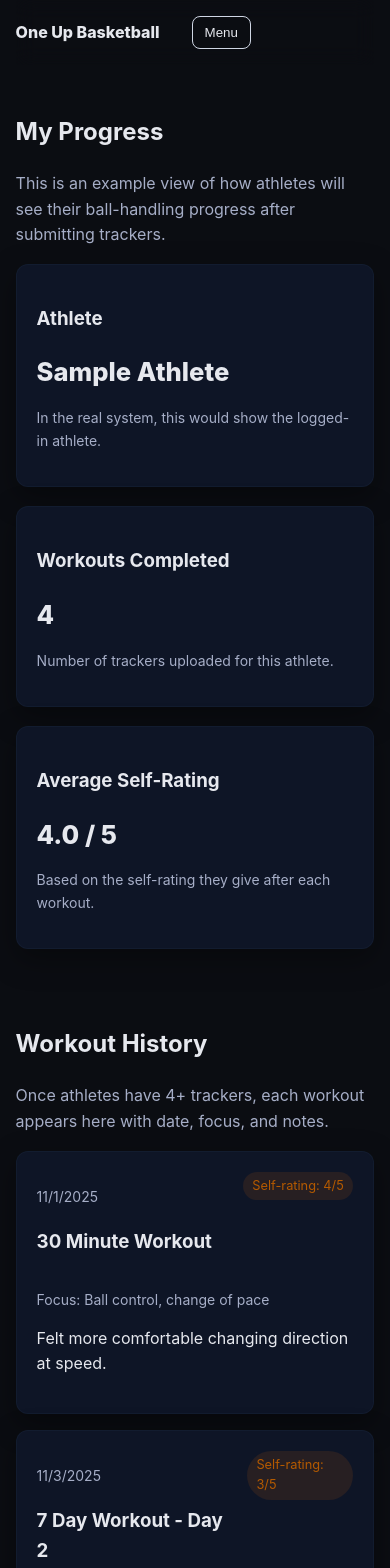
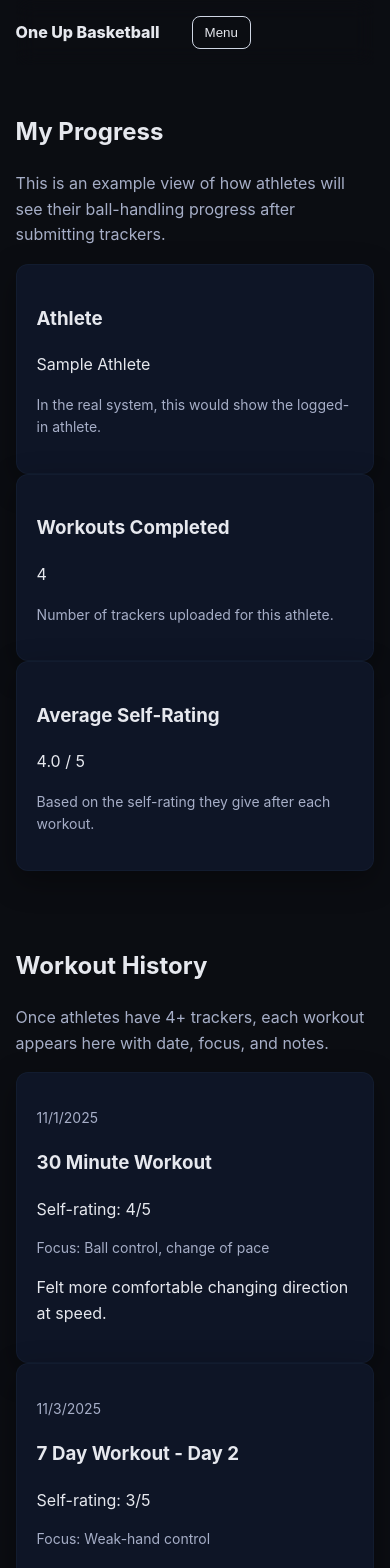
Before and after one commit to pd95501/One-Up-Ball-Handling-Draft, a Next.js app: page /progress in a window 390 px wide. Shown: the top 1568 px of the page. Built offline with nearby package versions, Linux system fonts and the light colour scheme.

Commit message:
Update styles.css

```diff
--- a/public/styles.css
+++ b/public/styles.css
@@ -14,48 +14,42 @@
   --shadow:0 10px 30px rgba(0,0,0,.35);
 }
 
-/* ============================================================
-   THEME: LIGHT (Payhip-style clean white)
-   ============================================================ */
+/* THEME: LIGHT (Payhip-style clean white) */
 :root[data-theme="light"]{
   --bg:#ffffff;
   --panel:#f7f8fb;
   --text:#0b0d12;
   --muted:#55617b;
   --ring: rgba(255,122,0,.25);
-
+  --shadow:0 6px 20px rgba(20,30,50,.12);
   background:
     radial-gradient(900px 600px at 15% -10%, rgba(255,122,0,.10), transparent 60%),
     radial-gradient(800px 500px at 110% -20%, rgba(0,229,255,.08), transparent 55%),
     #ffffff;
 }
 
-/* ============================================================
-   THEME: ORANGE (Warm premium training aesthetic)
-   ============================================================ */
+/* THEME: ORANGE (warm variant, if ever used) */
 :root[data-theme="orange"]{
   --bg:#fff3e6;
   --panel:#ffffff;
   --text:#0b0d12;
   --muted:#5b5f6d;
   --ring: rgba(255,122,0,.35);
-
+  --shadow:0 8px 24px rgba(255,122,0,.15);
   background:
     radial-gradient(900px 600px at 10% -10%, rgba(255,122,0,.20), transparent 60%),
     radial-gradient(800px 500px at 110% -20%, rgba(255,209,102,.20), transparent 55%),
     #fff7ef;
 }
 
-/* ============================================================
-   THEME: DARK (Original neon/cyber aesthetic)
-   ============================================================ */
+/* THEME: DARK (original neon look, still available if needed) */
 :root[data-theme="dark"]{
   --bg:#0b0d12;
   --panel:#0e1526;
   --text:#e6e8ee;
   --muted:#a6aec7;
   --ring: rgba(0,229,255,.45);
-
+  --shadow:0 10px 30px rgba(0,0,0,.35);
   background:
     radial-gradient(800px 500px at 10% -10%, rgba(0,229,255,.12), transparent 60%),
     radial-gradient(600px 400px at 110% -20%, rgba(139,92,246,.14), transparent 60%),
@@ -65,9 +59,6 @@
 /* Default root background override */
 :root{ background: var(--bg); }
 
-/* ============================================================
-   GLOBAL ELEMENTS
-   ============================================================ */
 *{box-sizing:border-box}
 html,body{height:100%}
 
@@ -99,9 +90,7 @@ body{
 }
 .section__header{margin-bottom:1rem}
 
-/* ============================================================
-   HEADER + NAV
-   ============================================================ */
+/* HEADER + NAV */
 .site-header{
   position:sticky;
   top:0; z-index:50;
@@ -118,36 +107,11 @@ body{
   color:var(--text);
 }
 
-.theme-switch{
-  display:flex;
-  gap:.5rem;
-  margin-left:auto;
-}
-
-.chip{
-  padding:.45rem .7rem;
-  border-radius:999px;
-  font-weight:700;
-  cursor:pointer;
-  border:1px solid #d6dbe6;
-  background:#fff;
-  color:#0b0d12;
-}
-:root[data-theme="dark"] .chip{
-  background:#0f1729;
-  border-color:#2a3347;
-  color:#e6e8ee;
-}
-:root[data-theme="orange"] .chip{
-  background:#ffffff;
-  border-color:#ffddb3;
-}
-
 .site-nav{
   display:flex;
   align-items:center;
   gap:1.2rem;
-  margin-left:1rem;
+  margin-left:auto;
 }
 .site-nav a{
   color:var(--text);
@@ -165,9 +129,7 @@ body{
   color:var(--text);
 }
 
-/* ============================================================
-   HERO SECTION
-   ============================================================ */
+/* HERO */
 .hero{
   display:grid;
   grid-template-columns:1.1fr .9fr;
@@ -185,11 +147,13 @@ body{
 .accent{
   background:linear-gradient(90deg, var(--accent), #ffd166);
   -webkit-background-clip:text;
+  background-clip:text;
   color:transparent;
 }
 .glow{
   background:linear-gradient(90deg, var(--glow), var(--halo));
   -webkit-background-clip:text;
+  background-clip:text;
   color:transparent;
 }
 
@@ -226,24 +190,12 @@ body{
   background:radial-gradient(circle at 70% 70%, var(--halo), transparent 60%);
 }
 
-/* ============================================================
-   BRANDS
-   ============================================================ */
-.brands{text-align:center; padding:1rem 0 2rem}
-.brands ul{
-  list-style:none;
-  padding:0;
-  margin:.5rem 0 0;
-  display:flex;
-  gap:1.25rem;
-  justify-content:center;
-  flex-wrap:wrap;
+/* GRID / CARDS */
+.grid-3{
+  display:grid;
+  gap:1.2rem;
+  grid-template-columns:repeat(3, minmax(0,1fr));
 }
-
-/* ============================================================
-   GRID + CARDS
-   ============================================================ */
-.grid-3{display:grid; gap:1.2rem; grid-template-columns:repeat(3,1fr)}
 
 .card{
   background:var(--panel);
@@ -252,19 +204,22 @@ body{
   border:1px solid rgba(40,60,90,.18);
   box-shadow:var(--shadow);
 }
-
 .card--primary{
   border-color:rgba(255,122,0,.4);
   box-shadow:0 0 25px rgba(255,122,0,.20);
 }
 
-/* ============================================================
-   POSTS (BLOG PREVIEW)
-   ============================================================ */
+/* FEATURES / POSTS */
+.features .feature{
+  padding:1.25rem;
+  border-radius:var(--radius);
+  background:var(--panel);
+  border:1px solid rgba(40,60,90,.18);
+}
 .post{
   padding:1.1rem;
+  border-radius:var(--radius);
   background:var(--panel);
-  border-radius:var(--radius);
   border:1px solid rgba(40,60,90,.18);
 }
 .post__thumb{
@@ -278,29 +233,12 @@ body{
   margin-bottom:.75rem;
 }
 
-/* ============================================================
-   FEATURES
-   ============================================================ */
-.features .feature{
-  padding:1.25rem;
-  border-radius:var(--radius);
-  background:var(--panel);
-  border:1px solid rgba(40,60,90,.18);
-}
-.feature__icon{
-  font-size:1.25rem;
-  margin-bottom:.25rem;
-}
-
-/* ============================================================
-   CONTACT FORM
-   ============================================================ */
+/* CONTACT FORM */
 .contact-form{
   display:grid;
   gap:.75rem;
   max-width:560px;
 }
-
 .contact-form input,
 .contact-form textarea{
   width:100%;
@@ -310,13 +248,11 @@ body{
   background:#ffffff;
   color:var(--text);
 }
-
 :root[data-theme="dark"] .contact-form input,
 :root[data-theme="dark"] .contact-form textarea{
   background:#0f1729;
   border-color:#2a3347;
 }
-
 .contact-form input:focus,
 .contact-form textarea:focus{
   box-shadow:0 0 0 4px var(--ring);
@@ -324,9 +260,7 @@ body{
   outline:none;
 }
 
-/* ============================================================
-   BUTTONS
-   ============================================================ */
+/* BUTTONS */
 .btn{
   display:inline-flex;
   align-items:center;
@@ -339,25 +273,21 @@ body{
   color:#05080f;
   background:linear-gradient(90deg, var(--accent), #ffd166);
   box-shadow:0 0 24px rgba(255,122,0,.15);
+  border:none;
 }
-
 .btn--ghost{
   background:linear-gradient(90deg, var(--glow), var(--halo));
   color:#05080f;
 }
-
 .btn--sm{
   padding:.6rem .85rem;
   font-weight:700;
 }
-
 .btn--block{
   width:100%;
 }
 
-/* ============================================================
-   FOOTER
-   ============================================================ */
+/* FOOTER */
 .site-footer{
   border-top:1px solid rgba(40,60,90,.18);
   padding:2rem 0;
@@ -367,7 +297,6 @@ body{
   align-items:center;
   justify-content:space-between;
 }
-
 .site-footer nav a{
   color:var(--muted);
   text-decoration:none;
@@ -375,7 +304,39 @@ body{
 }
 
 /* ============================================================
-   MOBILE
+   VIDEO WRAPPER (responsive iframes)
+   ============================================================ */
+.video-center{
+  display:flex;
+  justify-content:center;
+  width:100%;
+}
+
+.video-center .video-wrapper{
+  max-width:800px;   /* adjust to taste */
+  width:100%;
+}
+
+.video-wrapper{
+  position:relative;
+  width:100%;
+  padding-top:56.25%; /* 16:9 ratio */
+  border-radius:12px;
+  overflow:hidden;
+  box-shadow:var(--shadow);
+  border:1px solid rgba(40,60,90,.18);
+  background:#000;
+}
+
+.video-wrapper iframe{
+  position:absolute;
+  inset:0;
+  width:100%;
+  height:100%;
+}
+
+/* ============================================================
+   RESPONSIVE
    ============================================================ */
 @media (max-width:900px){
   .hero{grid-template-columns:1fr}
@@ -398,75 +359,3 @@ body{
 
   .grid-3{grid-template-columns:1fr}
 }
-
-/* ============================================================
-   PROGRESS PAGE
-   ============================================================ */
-.progress-summary{
-  display:grid;
-  gap:1.2rem;
-  grid-template-columns:repeat(3, minmax(0,1fr));
-}
-
-.progress-value{
-  font-size:1.6rem;
-  font-weight:800;
-  margin:.25rem 0;
-}
-
-.progress-list{
-  display:grid;
-  gap:1rem;
-}
-
-.progress-item__top{
-  display:flex;
-  justify-content:space-between;
-  align-items:flex-start;
-  gap:1rem;
-}
-
-.progress-tag{
-  padding:.25rem .6rem;
-  border-radius:999px;
-  font-size:.8rem;
-  background:rgba(255,122,0,.1);
-  color:#b45a00;
-}
-
-:root[data-theme="dark"] .progress-tag{
-  background:rgba(0,229,255,.12);
-  color:#8af3ff;
-}
-
-.progress-notes{
-  margin-top:.5rem;
-}
-
-/* mobile tweak */
-@media (max-width:900px){
-  .progress-summary{
-    grid-template-columns:1fr;
-  }
-}
-
-/* ============================================================
-   VIDEO WRAPPER (responsive iframes)
-   ============================================================ */
-.video-wrapper{
-  position:relative;
-  width:100%;
-  padding-top:56.25%; /* 16:9 */
-  border-radius:12px;
-  overflow:hidden;
-  box-shadow:var(--shadow);
-  border:1px solid rgba(40,60,90,.18);
-  background:#000;
-}
-
-.video-wrapper iframe{
-  position:absolute;
-  inset:0;
-  width:100%;
-  height:100%;
-}
```
